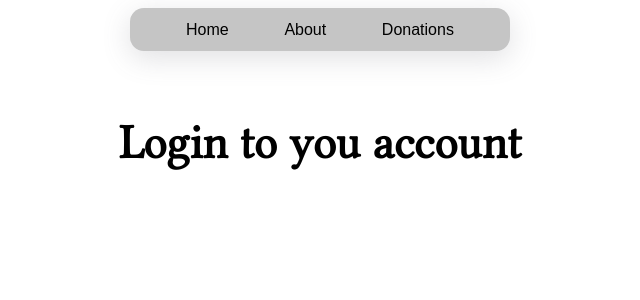
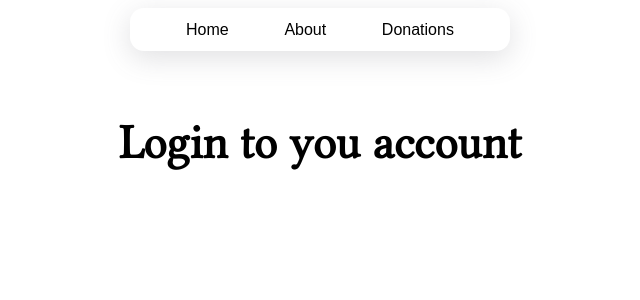
Before and after one commit to edwinforedwin/tuneit, an Angular app: page /login in a window 1280 px wide. Shown: the top 300 px of the page, without its empty margins (320-960 px from the left). Built offline with nearby package versions, Linux system fonts and the light colour scheme.

Commit message:
login changes

```diff
--- a/src/app/components/login/login.css
+++ b/src/app/components/login/login.css
@@ -17,7 +17,6 @@
     margin-right: 35%;
     padding-top: 1%;
     padding-bottom: 1%;
-    background: rgb(197, 197, 197);
 }
 .font-fam {
     font-family: "Mozilla Headline", sans-serif;
```
